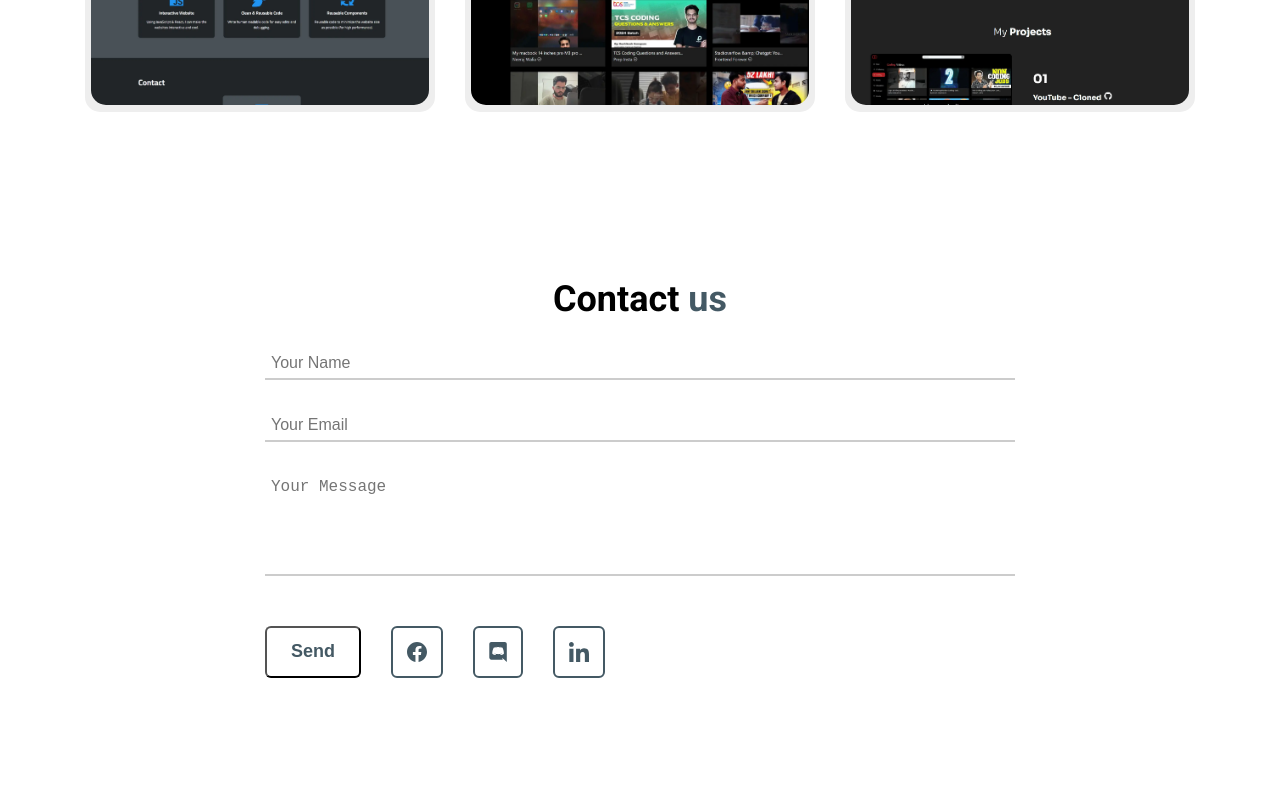
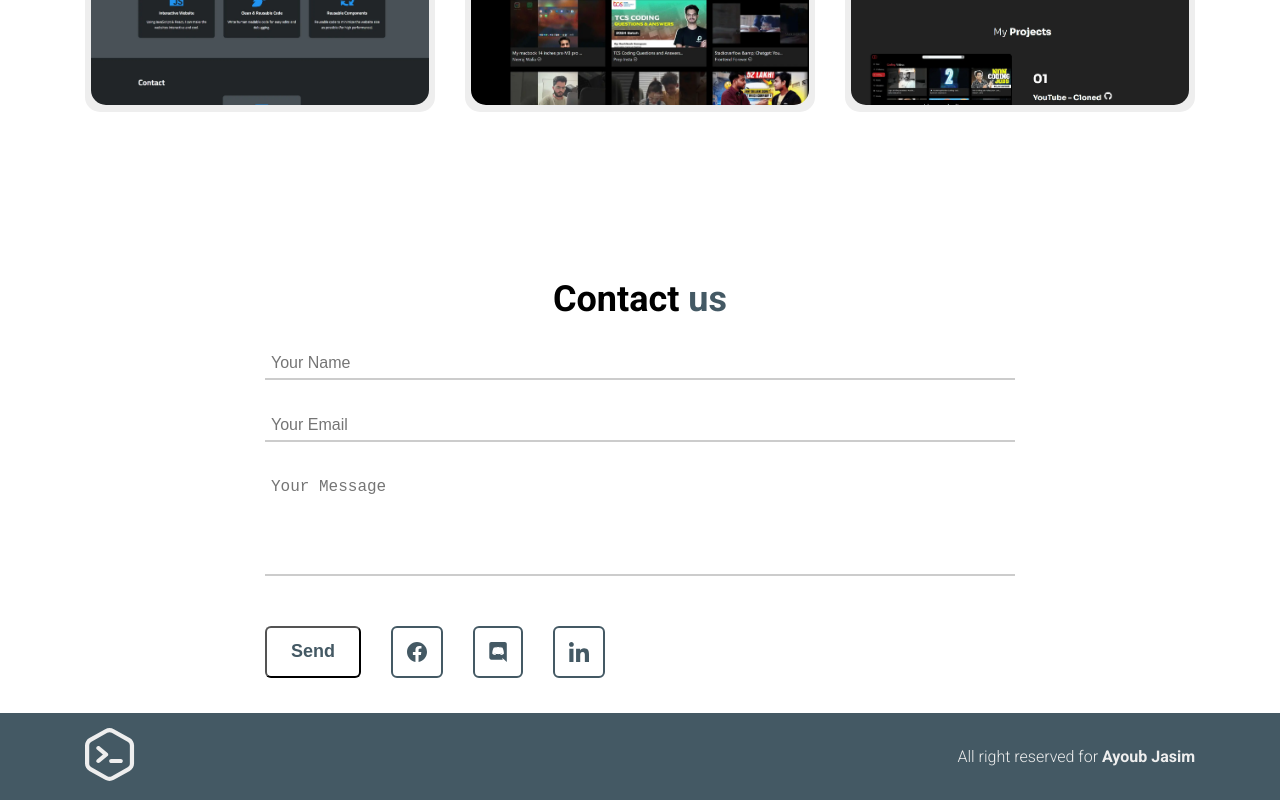
Before and after one commit to devayoub99/Portolio---NASSIRAQ, a React (Vite) app: page / in a window 1280 px wide. Shown: the part 2731-3531 px from the top of the page. Before the commit the page ends 3444 px from the top, so only its background shows below. Built offline with nearby package versions, Linux system fonts and the light colour scheme.

Commit message:
Add page Footer

```diff
--- a/src/App.jsx
+++ b/src/App.jsx
@@ -3,6 +3,7 @@ import Landing from "./components/layout/Landing";
 import Skills from "./components/layout/Skills";
 import Portfolio from "./components/layout/Portfolio";
 import ContactUs from "./components/layout/ContactUs";
+import Footer from "./components/layout/Footer";
 
 export default function App() {
   return (
@@ -12,6 +13,7 @@ export default function App() {
       <Skills />
       <Portfolio />
       <ContactUs />
+      <Footer />
     </>
   );
 }
--- /dev/null
+++ b/src/components/layout/Footer.jsx
@@ -0,0 +1,16 @@
+import logoImg from "../../assets/logo.svg";
+
+export default function Footer() {
+  return (
+    <footer className="page-footer">
+      <div className="container">
+        <div className="logo">
+          <img src={logoImg} alt="website logo" />
+        </div>
+        <p className="copyright">
+          All right reserved for <span className="bold-text">Ayoub Jasim</span>
+        </p>
+      </div>
+    </footer>
+  );
+}
--- /dev/null
+++ b/src/css/layout/_footer.scss
@@ -0,0 +1,21 @@
+@use "../utils" as u;
+
+.page-footer {
+  background-color: var(--gray-color);
+  padding: u.rem(15) 0;
+  color: #eee;
+  position: relative;
+  z-index: 6;
+
+  .container {
+    @include u.flex(space-between, center);
+  }
+
+  img {
+    width: u.rem(50);
+  }
+
+  .copyright {
+    font-weight: 300;
+  }
+}
--- a/src/css/main.scss
+++ b/src/css/main.scss
@@ -5,3 +5,4 @@
 @use "./layout/skills";
 @use "./layout/portfolio";
 @use "./layout/contact-us";
+@use "./layout/footer";
```
Also changed, not shown: src/assets/logo.svg (added), src/css/main.css, 1 other file (tests, documents, lock files or other folders).
